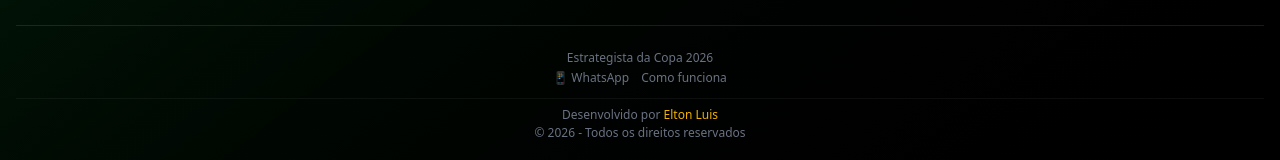
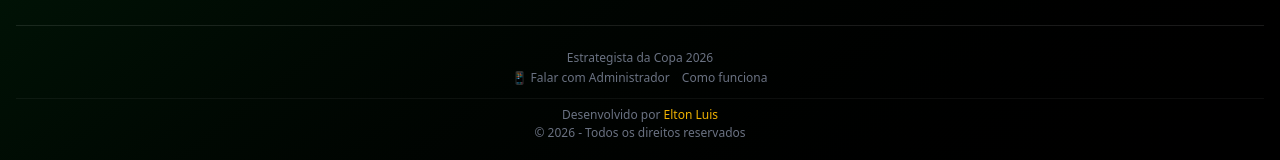
Before and after one commit to eltonluisoc/estrategista-copa, a Next.js app: page / in a window 1280 px wide. Shown: the part 763-923 px from the top of the page. Built offline with nearby package versions, Linux system fonts and the light colour scheme; no server answers; the database is empty.

Commit message:
Melhora botão Dúvidas: texto mais claro e explícito para WhatsApp

```diff
--- a/app/dashboard/page.tsx
+++ b/app/dashboard/page.tsx
@@ -260,13 +260,14 @@ export default function DashboardPage() {
                 <RefreshCw className="w-4 h-4 inline" /> Atualizar
               </button>
               <a
-                href="https://wa.me/5561998507770?text=Olá!%20Preciso%20de%20ajuda%20com%20o%20bolão%20Estrategista%20da%20Copa"
-                target="_blank"
-                rel="noopener noreferrer"
-                className="bg-green-600/20 hover:bg-green-600/30 text-green-400 px-3 py-1.5 rounded-lg text-sm transition"
-              >
-                📱 Dúvidas
-              </a>
+  href="https://wa.me/5561998507770?text=Olá!%20Preciso%20de%20ajuda%20com%20o%20bolão%20Estrategista%20da%20Copa"
+  target="_blank"
+  rel="noopener noreferrer"
+  className="bg-green-600/20 hover:bg-green-600/30 text-green-400 px-3 py-1.5 rounded-lg text-sm transition flex items-center gap-2"
+>
+  <span>📱</span>
+  Falar com Administrador
+</a>
               <button
                 onClick={() => signOut()}
                 className="bg-red-600/20 hover:bg-red-600/30 text-red-400 px-3 py-1.5 rounded-lg text-sm transition"
--- a/app/page.tsx
+++ b/app/page.tsx
@@ -243,9 +243,14 @@ export default function Home() {
         <footer className="text-center py-4 sm:py-6 text-gray-500 text-[10px] sm:text-xs border-t border-white/10 mt-6 sm:mt-8">
           <p>Estrategista da Copa 2026</p>
           <div className="flex justify-center gap-2 sm:gap-3 flex-wrap mt-1">
-            <a href="https://wa.me/5561998507770" target="_blank" rel="noopener noreferrer" className="hover:text-yellow-500 transition">
-              📱 WhatsApp
-            </a>
+            <a
+  href="https://wa.me/5561998507770"
+  target="_blank"
+  rel="noopener noreferrer"
+  className="hover:text-yellow-500 transition flex items-center gap-1"
+>
+  📱 Falar com Administrador
+</a>
             <Link href="/como-funciona" className="hover:text-yellow-500 transition">
               Como funciona
             </Link>
```
